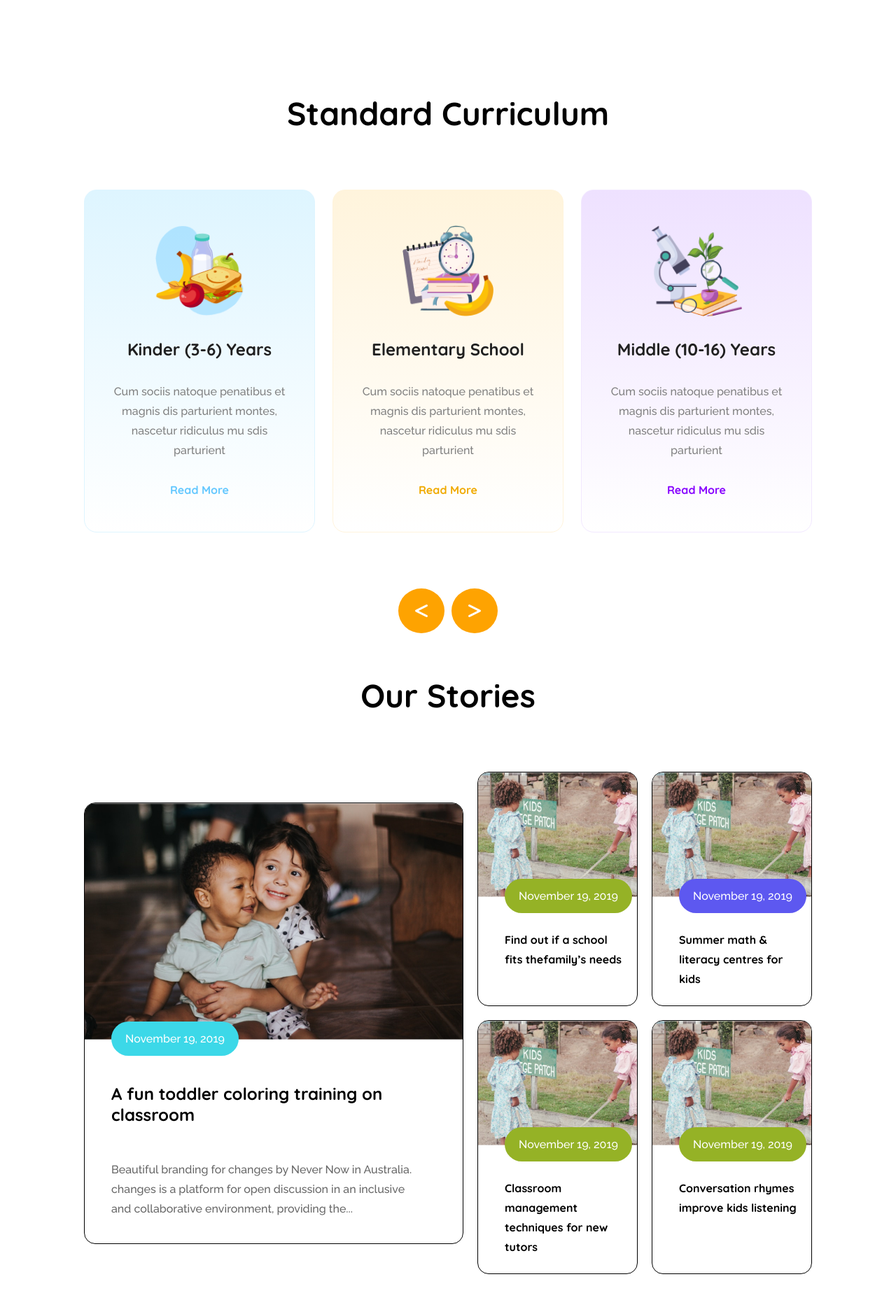
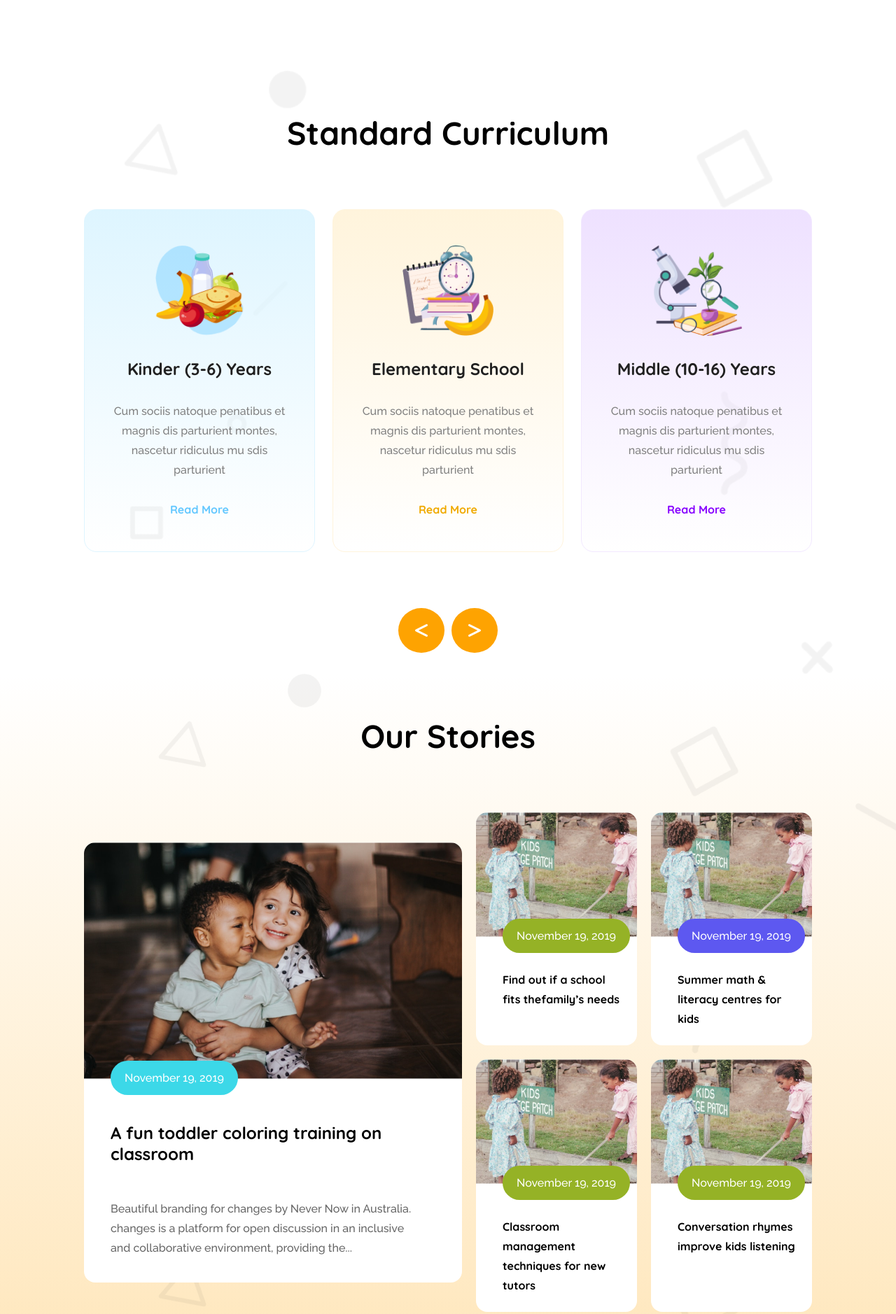
Before and after one commit to asrafulsgit/Assignment-02, a plain HTML site: page index.html in a window 1280 px wide. Shown: the part 693-2571 px from the top of the page at 70% size. Drawn offline with Linux system fonts and the light colour scheme.

Commit message:
Update styles for curriculum and stories sections; adjust padding and background properties

```diff
--- a/style.css
+++ b/style.css
@@ -37,7 +37,7 @@ body{
      display: flex;
      justify-content: space-between;
      align-items: center;
-     border: 1px solid;
+     /* border: 1px solid; */
 }
 .nav .logo{
      display: flex;
@@ -94,7 +94,6 @@ body{
 
 .header-section{
      padding: 0 120px;
-     padding-bottom: 30px;
      display: flex;
      gap: 50px;
      justify-content: space-between;
@@ -141,12 +140,17 @@ body{
 
 /* curriculum section style */
 .curriculum-section{
-     padding: 30px 120px;
+     padding: 60px 120px 30px 120px;
      display: flex;
      flex-direction: column;
      justify-content: center;
      align-items: center;
      gap: 80px ;
+    width: 100%;
+    background: url(../assets/bg.png);
+    background-position:center;
+    background-size: cover;
+    background-repeat: no-repeat;
 }
 .curriculum-section .curriculum-cards{
      display: flex;
@@ -238,12 +242,16 @@ body{
 
 /* .stories section style */
 .stories-section{
-     padding: 30px 120px;
+     padding: 60px  120px;
      display: flex;
      flex-direction: column;
      justify-content: center;
      align-items: center;
      gap: 80px;
+     background: url(../assets/bg.png), linear-gradient(white, rgba(254, 163, 1, .30));
+     width: 100%;
+     background-position: top;
+     background-repeat: repeat-y;
 }
 .stories-section .stories{
      display: flex;
@@ -259,7 +267,7 @@ body{
 .stories-section .stories .stories-left .story-one{
      background-color: rgba(255, 255, 255, 1);
      border-radius: 16px;
-     border: 1px solid;
+     /* border: 1px solid; */
      overflow: hidden;
 }
 .stories-section .stories-left .story .story-header,
@@ -315,7 +323,7 @@ body{
 .stories-section .stories .stories-right .story{
      border-radius: 16px;
      overflow: hidden;
-     border: 1px solid;
+     /* border: 1px solid; */
      background-color:rgba(255, 255, 255, 1);
 }
 
@@ -353,7 +361,6 @@ body{
 /* footer style  */
 
 footer{
-     margin-top: 30px;
      background-color: var(--sky-blue-color);
      padding:80px 120px ;
      display: flex;
@@ -384,8 +391,6 @@ footer .company-details p{
 }
 footer .footer-links{
      flex: 0.3;
-     /* border: 1px solid; */
-     margin-left: 80px;
 }
 footer .footer-links h2,
 footer .footer-contact h2{
```
